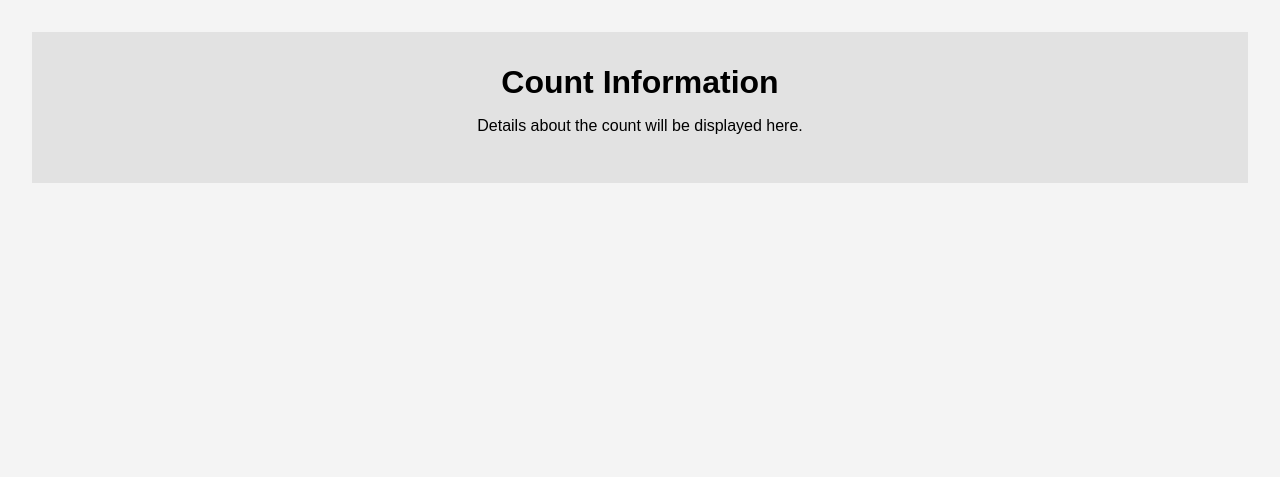
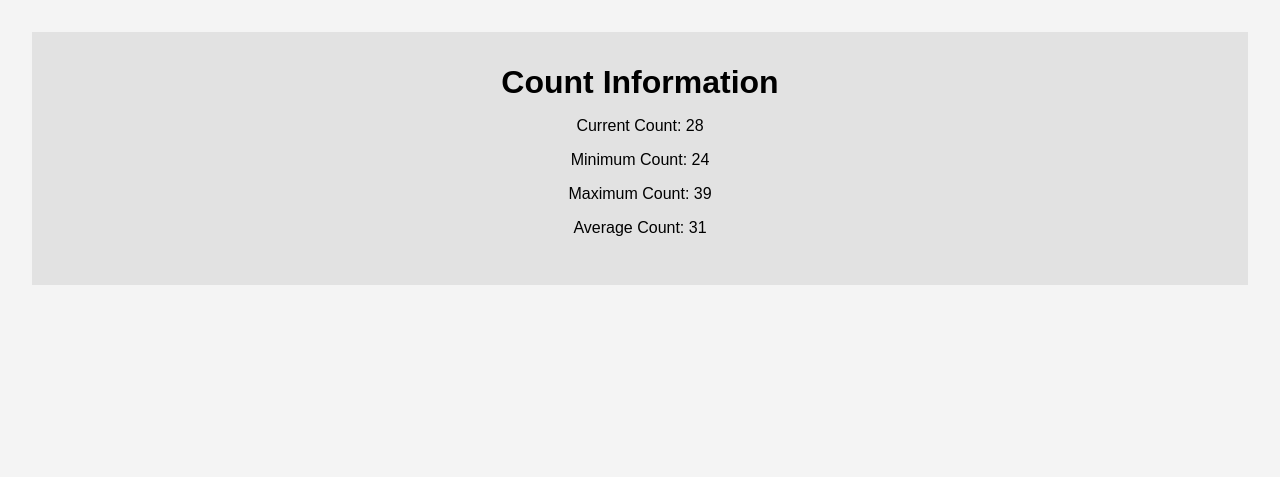
Before and after one commit to AlfaZiomka/CrossProject, a Flask app: page /count in a window 1280 px wide. Shown: the part 162-639 px from the top of the page. Run offline with Flask 3, Linux system fonts and the light colour scheme; data comes from the database, SQL or seed files in the repository; both versions use the stored data as it was after the commit; parts of the project's set-up code (start-up, migrations or seed data) failed here and were passed over.

Commit message:
Jullie moeders, dit werkt

```diff
--- a/Leon/OpenCV-main/templates/count.html
+++ b/Leon/OpenCV-main/templates/count.html
@@ -76,11 +76,33 @@
     <div class="container">
         <div class="hero">
             <h1>Count Information</h1>
-            <p>Details about the count will be displayed here.</p>
+            <p>Current Count: <span id="current-count">0</span></p>
+            <p>Minimum Count: <span id="min-count">0</span></p>
+            <p>Maximum Count: <span id="max-count">0</span></p>
+            <p>Average Count: <span id="avg-count">0</span></p>
         </div>
     </div>
     <footer>
         <p>&copy; 2023 My Homepage. All rights reserved.</p>
     </footer>
+    <script>
+        function fetchCurrentCount() {
+            fetch('/current_count')
+                .then(response => response.json())
+                .then(data => {
+                    document.getElementById('current-count').textContent = data.current_count;
+                    document.getElementById('min-count').textContent = data.min_count;
+                    document.getElementById('max-count').textContent = data.max_count;
+                    document.getElementById('avg-count').textContent = data.avg_count;
+                })
+                .catch(error => console.error('Error fetching current count:', error));
+        }
+
+        // Fetch current count every 5 seconds
+        setInterval(fetchCurrentCount, 2000);
+
+        // Fetch current count immediately on page load
+        fetchCurrentCount();
+    </script>
 </body>
 </html>
```
Also changed, not shown: Leon/OpenCV-main/templates/db.html (+25 -0 lines), people_count_over_time.png, users.db.
